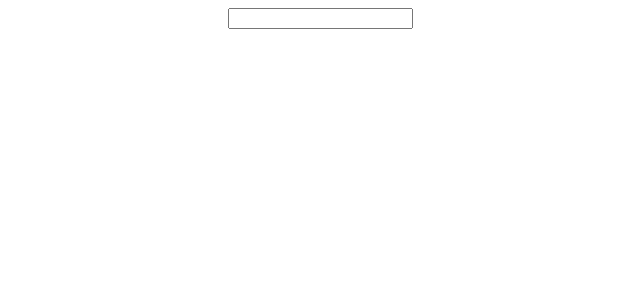
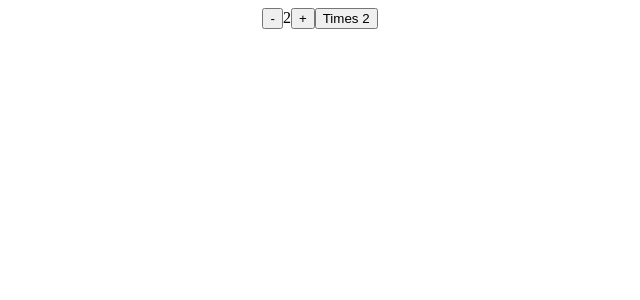
Before and after one commit to elidvenega/react-hooks, a React (Create React App) app: page / in a window 1280 px wide. Shown: the top 300 px of the page, without its empty margins (320-960 px from the left). Built offline with nearby package versions, Linux system fonts and the light colour scheme.

Commit message:
Worked on project

```diff
--- a/src/components/UseReducerHook.js
+++ b/src/components/UseReducerHook.js
@@ -1,78 +1,85 @@
 import React, { useState, useReducer } from "react";
 
 /* Complex Way of using useReducer */
+const ACTIONS = {
+  INCREMENT: "increment",
+  DECREMENT: "decrement",
+  MULTIPLYBYTWO: "multiplybytwo",
+};
+
+function reducer(state, action) {
+  switch (action.type) {
+    case ACTIONS.INCREMENT:
+      return { count: state.count + 1 };
+    case ACTIONS.DECREMENT:
+      return { count: state.count - 1 };
+    case ACTIONS.MULTIPLYBYTWO:
+      return { count: state.count * 2 };
+    default:
+      return state;
+  }
+}
+
+export default function UseReducerHook() {
+  const [state, dispatch] = useReducer(reducer, { count: 2 });
+
+  function increment() {
+    dispatch({ type: ACTIONS.INCREMENT });
+  }
+
+  function decrement() {
+    dispatch({ type: ACTIONS.DECREMENT });
+  }
+
+  function multiplyByTwo() {
+    dispatch({ type: ACTIONS.MULTIPLYBYTWO });
+  }
+  return (
+    <>
+      <button onClick={decrement}>-</button>
+      <span>{state.count}</span>
+      <button onClick={increment}>+</button>
+      <button onClick={multiplyByTwo}>Times 2</button>
+    </>
+  );
+}
+
 // const ACTIONS = {
-//   INCREMENT: 'increment',
-//   DECREMENT: 'decrement'
-// }
+//   ADD_TODO: "add-todo",
+// };
 
-// function reducer(state, action) {
+// function reducer(todos, action) {
 //   switch (action.type) {
-//     case ACTIONS.INCREMENT:
-//       return { count: state.count + 1 };
-//     case ACTIONS.DECREMENT:
-//       return { count: state.count - 1 };
-//     default:
-//       return state;
+//     case ACTIONS.ADD_TODO:
+//       return [...todos, newTodo(action.payload.name)];
 //   }
 // }
 
+// function newTodo(name) {
+//   return { id: Date.now(), name: name, complete: false };
+// }
+
 // export default function UseReducerHook() {
-//   const [state, dispatch] = useReducer(reducer, { count: 0 });
+//   const [todos, dispatch] = useReducer(reducer, []);
+//   const [name, setName] = useState("");
 
-//   function increment() {
-//     dispatch({ type: ACTIONS.INCREMENT });
+//   function handleSubmit(e) {
+//     e.preventDefault();
+//     dispatch({ type: ACTIONS.ADD_TODO, payload: { name: name } });
+//     setName("");
 //   }
 
-//   function decrement() {
-//     dispatch({ type: ACTIONS.DECREMENT});
-//   }
+//   console.log(todos);
 
 //   return (
 //     <>
-//       <button onClick={decrement}>-</button>
-//       <span>{state.count}</span>
-//       <button onClick={increment}>+</button>
+//       <form onSubmit={handleSubmit}>
+//         <input
+//           target="text"
+//           value={name}
+//           onChange={(e) => setName(e.target.value)}
+//         />
+//       </form>
 //     </>
 //   );
 // }
-
-const ACTIONS = {
-  ADD_TODO: "add-todo",
-};
-
-function reducer(todos, action) {
-  switch (action.type) {
-    case ACTIONS.ADD_TODO:
-      return [...todos, newTodo(action.payload.name)];
-  }
-}
-
-function newTodo(name) {
-  return { id: Date.now(), name: name, complete: false };
-}
-
-export default function UseReducerHook() {
-  const [todos, dispatch] = useReducer(reducer, []);
-  const [name, setName] = useState("");
-
-  function handleSubmit(e) {
-    e.preventDefault();
-    dispatch({ type: ACTIONS.ADD_TODO, payload: { name: name } });
-    setName("");
-  }
-
-  console.log(todos);
-
-  return (
-    <>
-      <form onSubmit={handleSubmit}>
-        <input
-          target="text"
-          value={name}
-          onChange={(e) => setName(e.target.value)}
-        />
-      </form>
-    </>
-  );
-}
```
